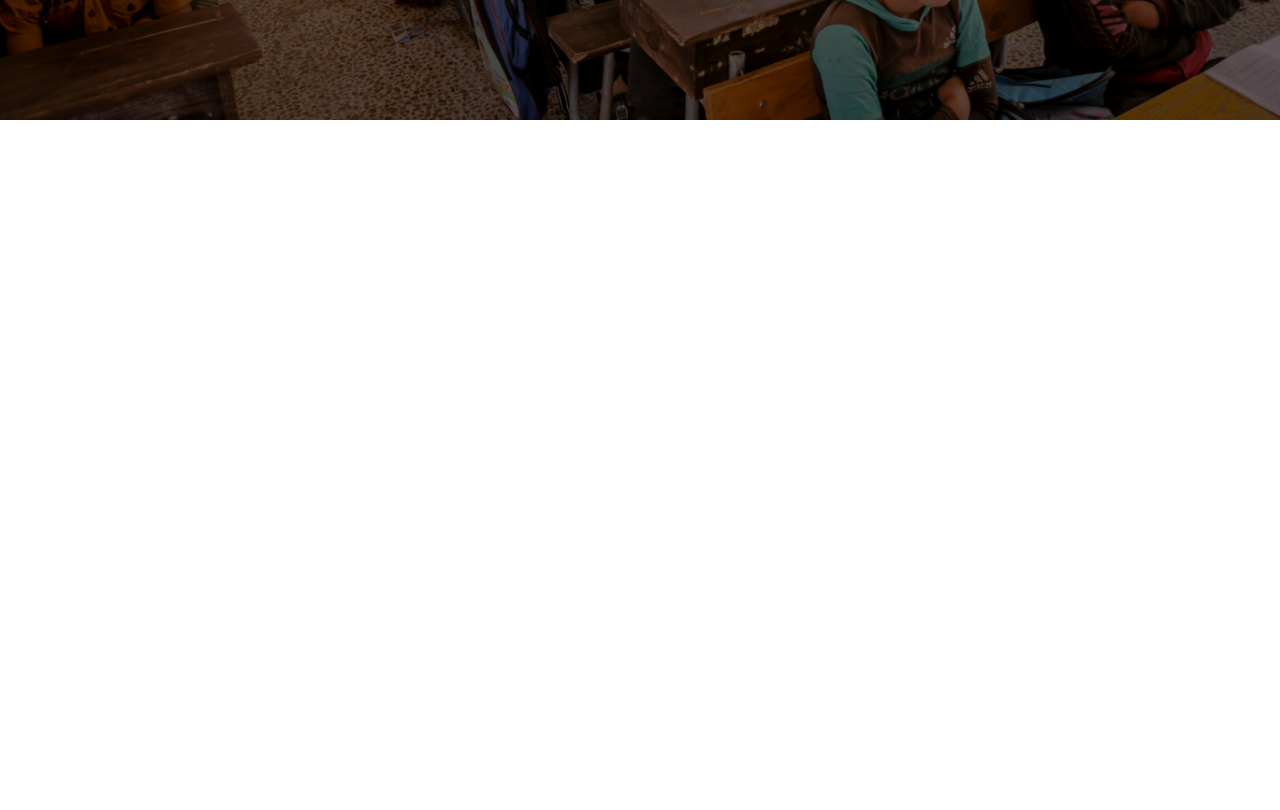
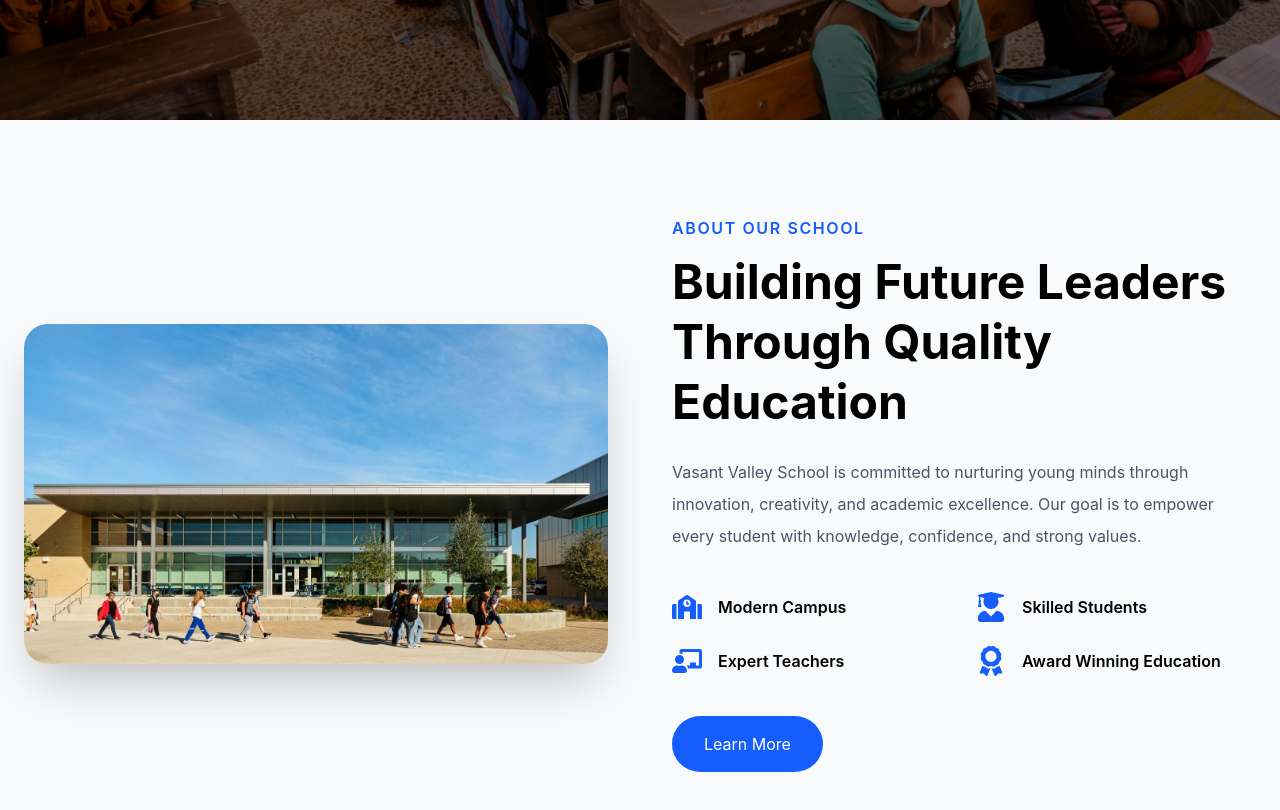
Before and after one commit to Pavan21462/vasant-valley-school, a React app: page / in a window 1280 px wide. Shown: the part 680-1490 px from the top of the page. Before the commit the page ends 800 px from the top, so only its background shows below. Built offline with nearby package versions, Linux system fonts and the light colour scheme; the HTML template or start-up script is replaced by a standard one.

Commit message:
Create about section

```diff
--- a/src/components/About.jsx
+++ b/src/components/About.jsx
@@ -0,0 +1,86 @@
+import { motion } from "framer-motion";
+import { FaSchool, FaUserGraduate, FaChalkboardTeacher, FaAward } from "react-icons/fa";
+import aboutImage from "../assets/images/about.jpg";
+
+const About = () => {
+    return (
+        <section className="bg-gray-50 py-24">
+            <div className="max-w-7xl mx-auto px-6 grid lg:grid-cols-2 gap-16 items-center">
+
+                {/* Image */}
+                <motion.div
+                    initial={{ opacity: 0, x: -80 }}
+                    whileInView={{ opacity: 1, x: 0 }}
+                    transition={{ duration: 0.8 }}
+                >
+                    <img
+                        src={aboutImage}
+                        alt="School Campus"
+                        className="rounded-3xl shadow-2xl"
+                    />
+                </motion.div>
+
+                {/* Content */}
+                <motion.div
+                    initial={{ opacity: 0, x: 80 }}
+                    whileInView={{ opacity: 1, x: 0 }}
+                    transition={{ duration: 0.8 }}
+                >
+                    <p className="text-blue-600 font-semibold uppercase tracking-widest">
+                        About Our School
+                    </p>
+
+                    <h2 className="text-5xl font-bold mt-3 leading-tight">
+                        Building Future Leaders Through Quality Education
+                    </h2>
+
+                    <p className="text-gray-600 mt-6 leading-8">
+                        Vasant Valley School is committed to nurturing young minds through
+                        innovation, creativity, and academic excellence. Our goal is to
+                        empower every student with knowledge, confidence, and strong values.
+                    </p>
+
+                    <div className="grid grid-cols-2 gap-6 mt-10">
+
+                        <div className="flex items-center gap-4">
+                            <FaSchool className="text-3xl text-blue-600" />
+                            <span className="font-semibold">
+                                Modern Campus
+                            </span>
+                        </div>
+
+                        <div className="flex items-center gap-4">
+                            <FaUserGraduate className="text-3xl text-blue-600" />
+                            <span className="font-semibold">
+                                Skilled Students
+                            </span>
+                        </div>
+
+                        <div className="flex items-center gap-4">
+                            <FaChalkboardTeacher className="text-3xl text-blue-600" />
+                            <span className="font-semibold">
+                                Expert Teachers
+                            </span>
+                        </div>
+
+                        <div className="flex items-center gap-4">
+                            <FaAward className="text-3xl text-blue-600" />
+                            <span className="font-semibold">
+                                Award Winning Education
+                            </span>
+                        </div>
+
+                    </div>
+
+                    <button className="mt-10 bg-blue-600 text-white px-8 py-4 rounded-full hover:bg-blue-700 duration-300">
+                        Learn More
+                    </button>
+
+                </motion.div>
+
+            </div>
+        </section>
+    );
+};
+
+export default About;
--- a/src/pages/Home.jsx
+++ b/src/pages/Home.jsx
@@ -1,3 +1,4 @@
+import About from "../components/About";
 import Hero from "../components/Hero";
 import Navbar from "../components/Navbar";
 
@@ -6,6 +7,7 @@ const Home = () => {
         <>
             <Navbar />
             <Hero />
+            <About />
         </>
     );
 };
```
Also changed, not shown: src/assets/images/about.jpg (added).
